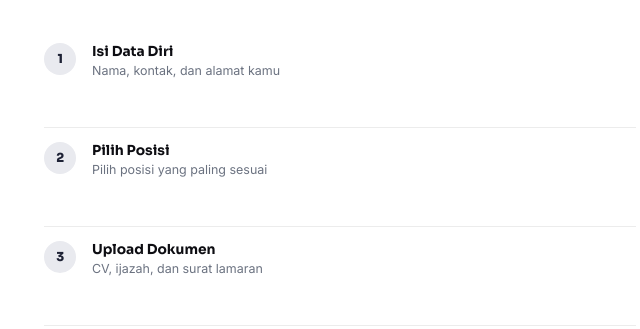
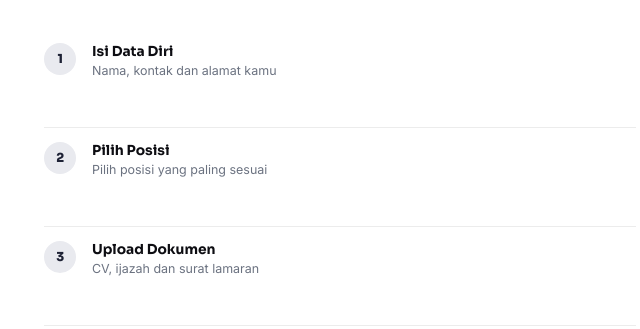
Before and after one commit to jalfarobby-tech/Icabeee-team-web, a plain HTML site: page lamar.html in a window 1280 px wide. Shown: the part 334-663 px from the top of the page, 76-716 px from the left. Drawn offline with Linux system fonts and the light colour scheme.

Commit message:
Remove commas before 'dan' in paragraphs

```diff
--- a/lamar.html
+++ b/lamar.html
@@ -490,7 +490,7 @@ footer {
         <div class="step-num">1</div>
         <div class="step-text">
           <h4>Isi Data Diri</h4>
-          <p>Nama, kontak, dan alamat kamu</p>
+          <p>Nama, kontak dan alamat kamu</p>
         </div>
       </div>
       <div class="step-item">
@@ -504,7 +504,7 @@ footer {
         <div class="step-num">3</div>
         <div class="step-text">
           <h4>Upload Dokumen</h4>
-          <p>CV, ijazah, dan surat lamaran</p>
+          <p>CV, ijazah dan surat lamaran</p>
         </div>
       </div>
       <div class="step-item">
```
